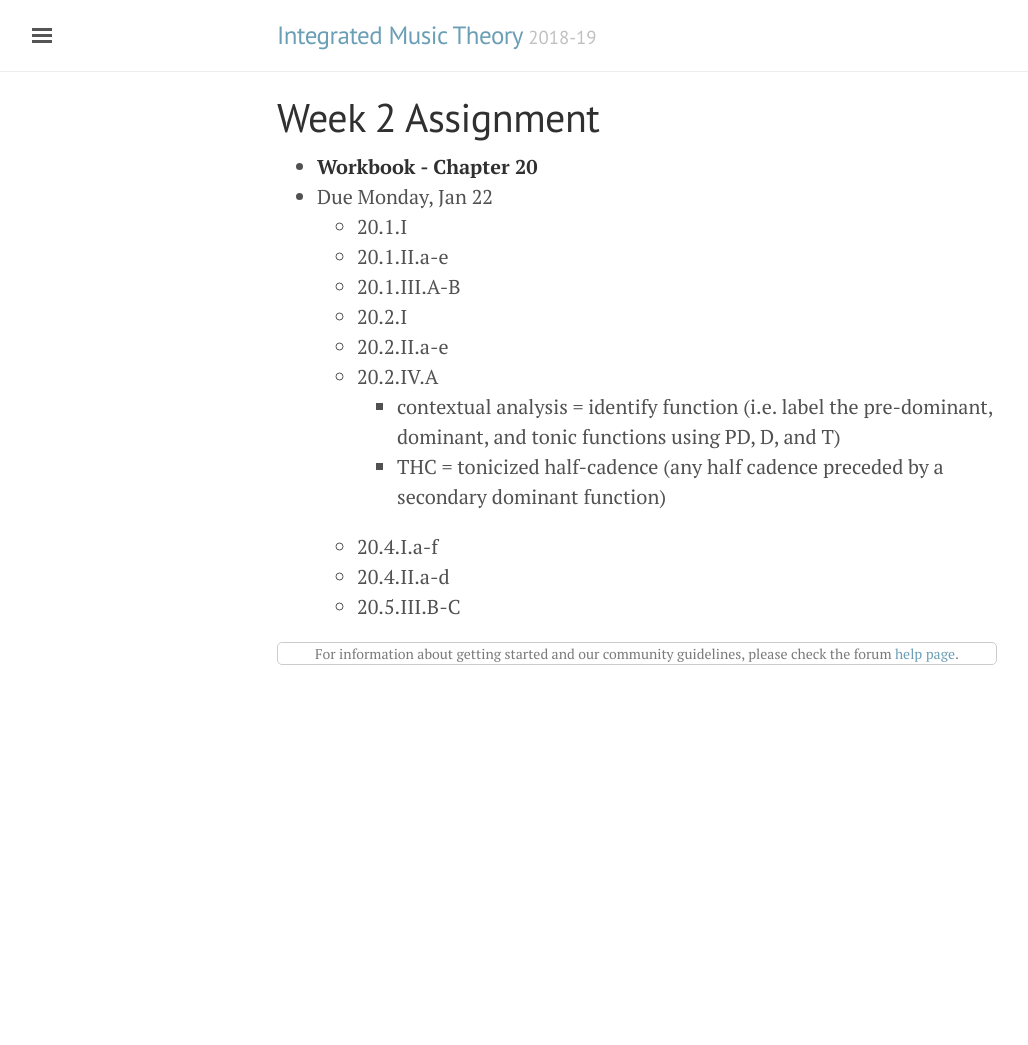
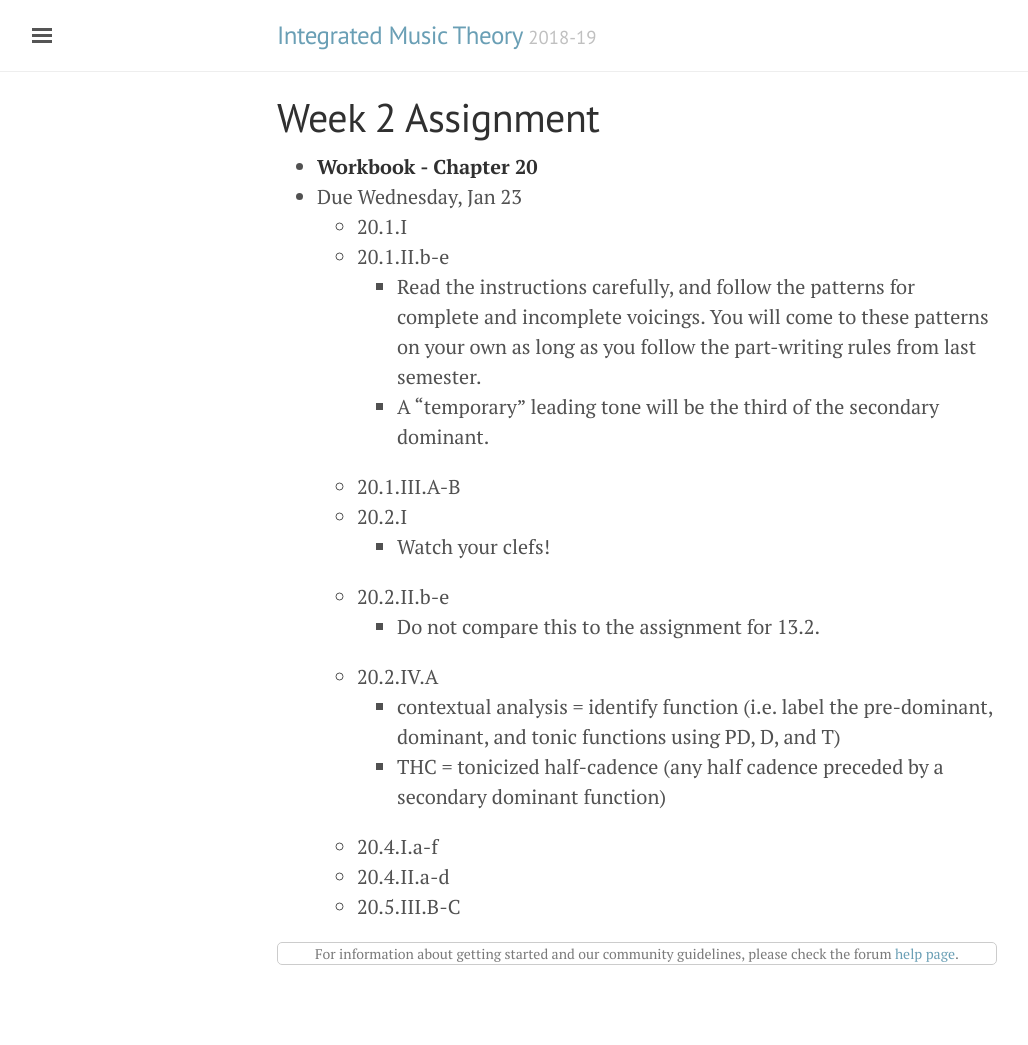
Before and after one commit to intmus/inttheory19-20, a Jekyll site: the page built from _assignments/Spring-semester/2018-01-22.md, in a window 1280 px wide. Shown: the whole page, without its empty margins (3-1031 px from the left). Built offline with Jekyll 4.4.1, drawn with Linux system fonts in a browser that asks for light colours; comment, search, counter and statistics services are not loaded; before the commit the page ends 900 px from its top, so only the background shows below that.

Commit message:
S19 Week 2 Assignment update

```diff
--- a/_assignments/Spring-semester/2018-01-22.md
+++ b/_assignments/Spring-semester/2018-01-22.md
@@ -5,12 +5,16 @@ layout: forum
 ---
 
 - **Workbook - Chapter 20**
-- Due Monday, Jan 22
+- Due Wednesday, Jan 23
     - 20.1.I
-    - 20.1.II.a-e
+    - 20.1.II.b-e
+        - Read the instructions carefully, and follow the patterns for complete and incomplete voicings. You will come to these patterns on your own as long as you follow the part-writing rules from last semester.
+        - A "temporary" leading tone will be the third of the secondary dominant.
     - 20.1.III.A-B
     - 20.2.I
-    - 20.2.II.a-e
+        - Watch your clefs!
+    - 20.2.II.b-e
+        - Do not compare this to the assignment for 13.2.
     - 20.2.IV.A
         - contextual analysis = identify function (i.e. label the pre-dominant, dominant, and tonic functions using PD, D, and T)
         - THC = tonicized half-cadence (any half cadence preceded by a secondary dominant function)
```
